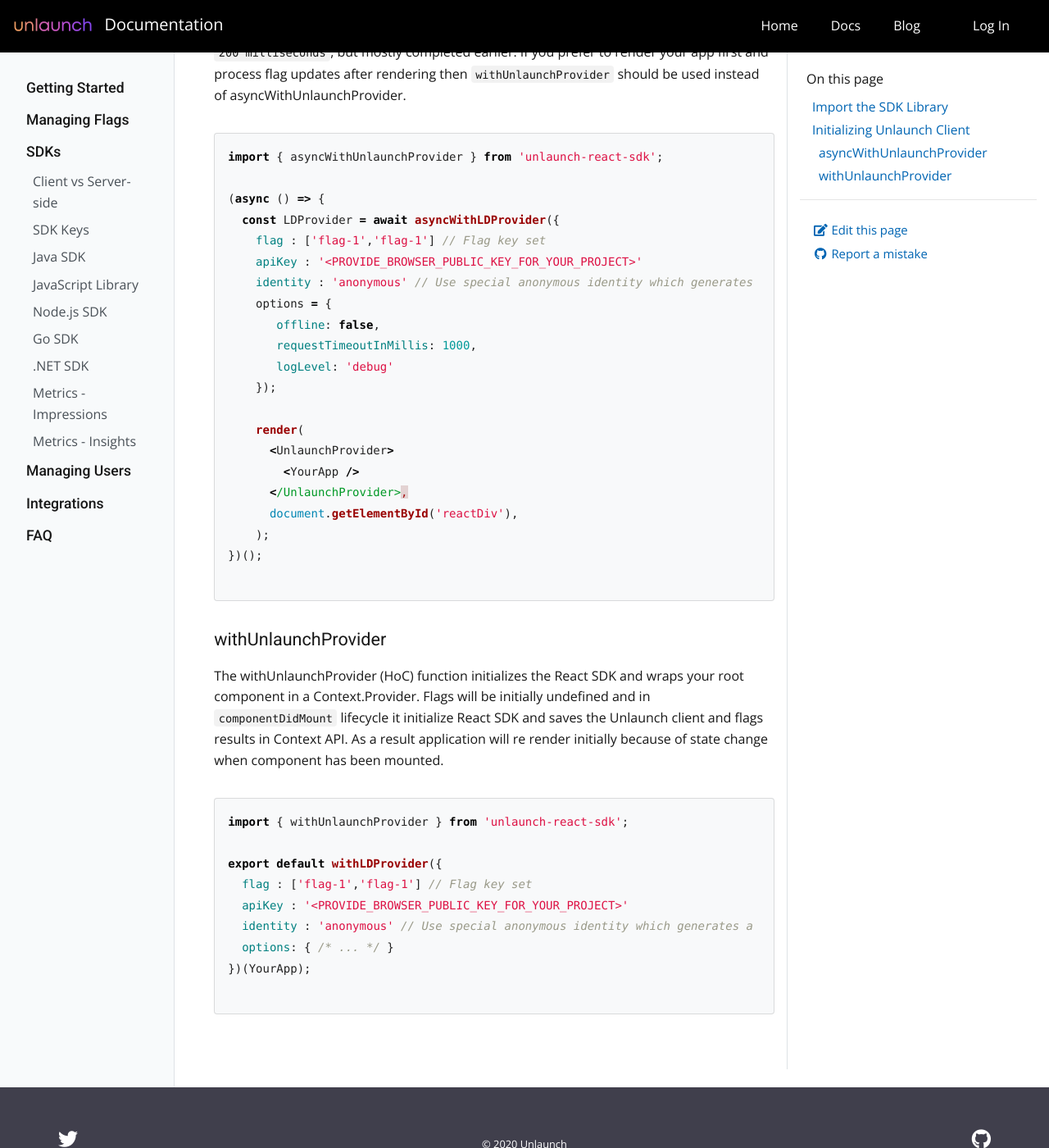
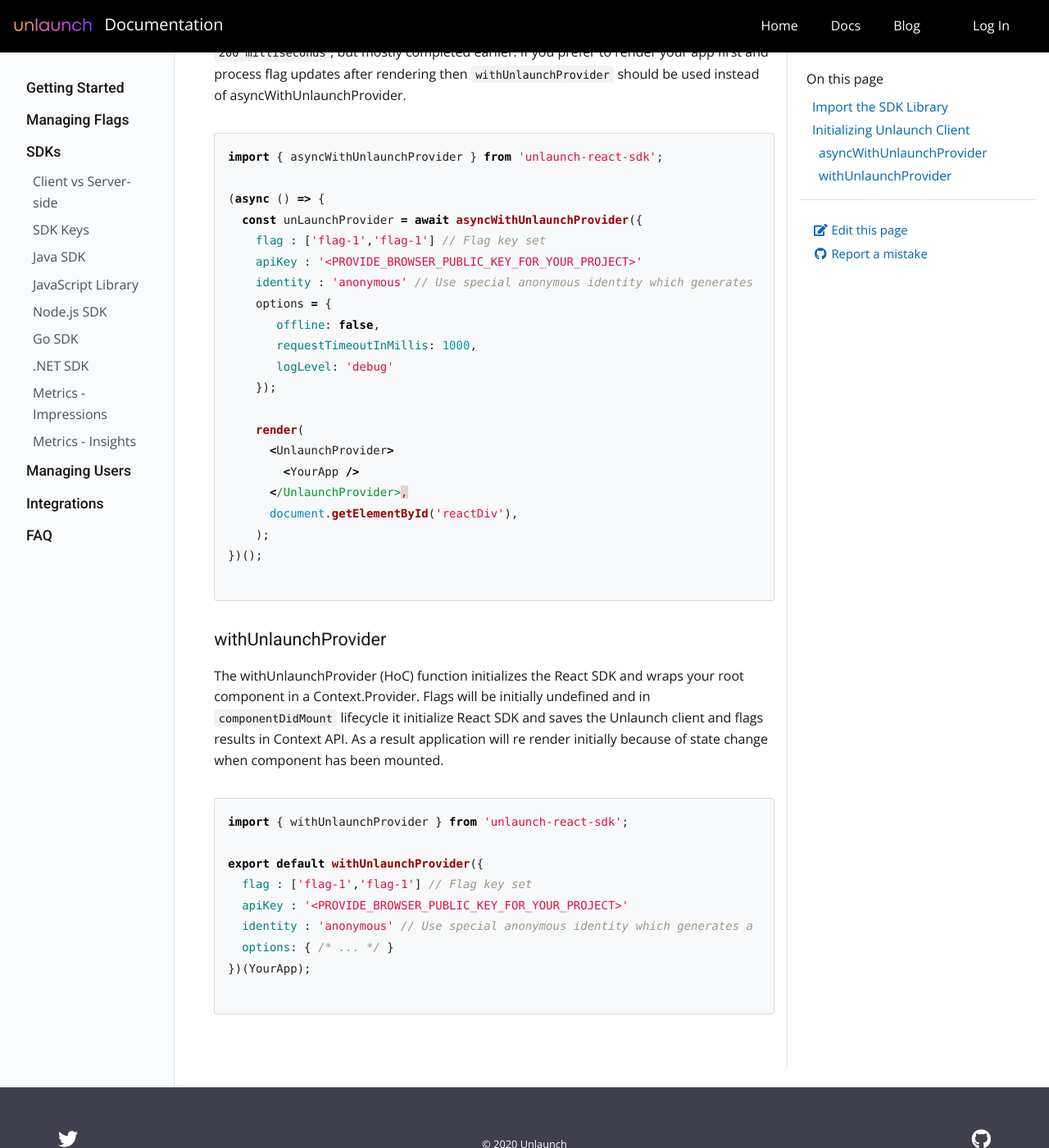
Before and after one commit to unlaunch/documentation, a Jekyll site: the page built from _docs/sdks/react-sdk.md, in a window 1280 px wide and 1400 px high, scrolled down 1400 px. Shown: the whole window at 82% size. Built offline with Jekyll 4.4.1, drawn with Linux system fonts in a browser that asks for light colours; nearby versions of some CDN libraries; some of the changed text lies outside the part shown.

Commit message:
Update react-sdk.md

````diff
--- a/_docs/sdks/react-sdk.md
+++ b/_docs/sdks/react-sdk.md
@@ -38,7 +38,7 @@
 import { asyncWithUnlaunchProvider } from 'unlaunch-react-sdk';
 
 (async () => {
-  const LDProvider = await asyncWithLDProvider({
+  const unLaunchProvider = await asyncWithUnlaunchProvider({
     flag : ['flag-1','flag-1'] // Flag key set
     apiKey : '<PROVIDE_BROWSER_PUBLIC_KEY_FOR_YOUR_PROJECT>'
     identity : 'anonymous' // Use special anonymous identity which generates a unique UUID
@@ -64,7 +64,7 @@
 ```javascript
 import { withUnlaunchProvider } from 'unlaunch-react-sdk';
 
-export default withLDProvider({
+export default withUnlaunchProvider({
   flag : ['flag-1','flag-1'] // Flag key set
   apiKey : '<PROVIDE_BROWSER_PUBLIC_KEY_FOR_YOUR_PROJECT>'
   identity : 'anonymous' // Use special anonymous identity which generates a unique UUID
````
Also changed, not shown: other parts of _docs/sdks/react-sdk.md (+1 -1 lines).
